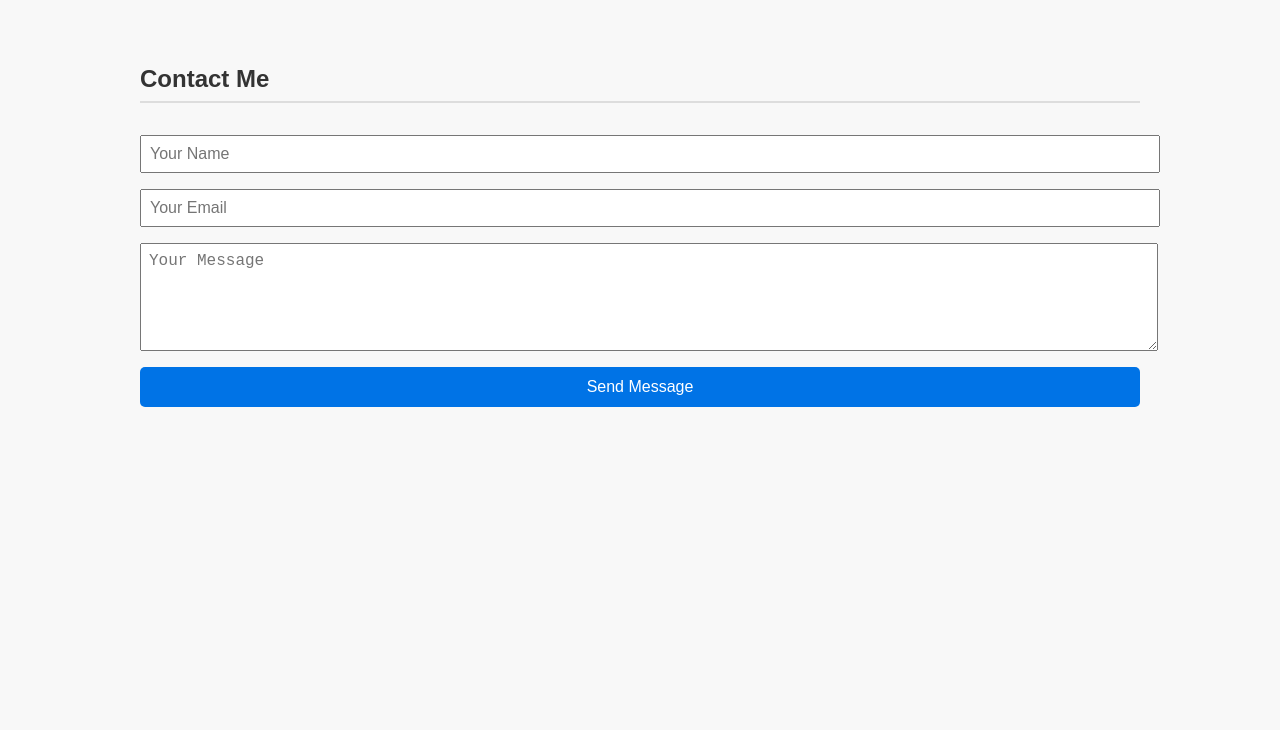
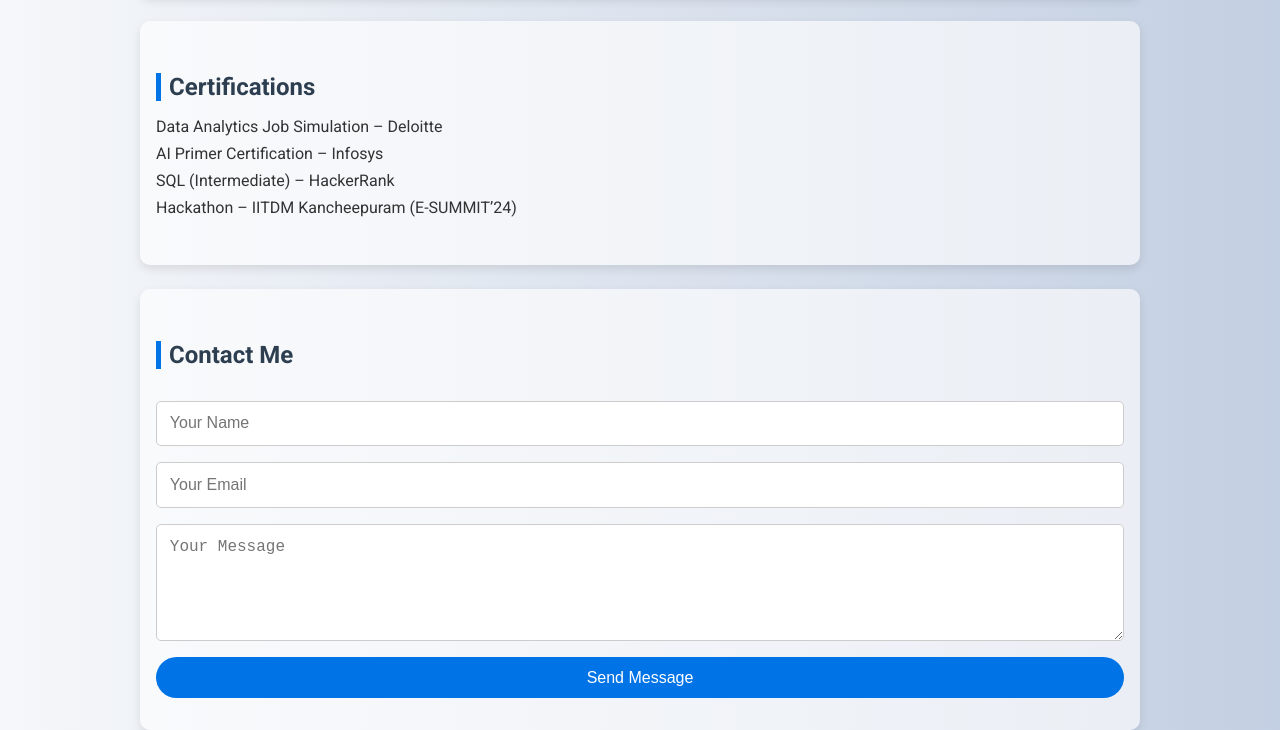
Before and after one commit to Harish701-hue/Harish-portfolio, a plain HTML site: page index.html in a window 1280 px wide. Shown: the part 1603-2333 px from the top of the page. Before the commit the page ends 2042 px from the top, so only its background shows below. Drawn offline with Linux system fonts and the light colour scheme.

Commit message:
Add files via upload

```diff
--- a/index.html
+++ b/index.html
@@ -4,23 +4,93 @@
   <meta charset="UTF-8" />
   <meta name="viewport" content="width=device-width, initial-scale=1.0" />
   <title>Koppula Harish Reddy | Portfolio</title>
+  <link rel="preconnect" href="https://fonts.googleapis.com">
+  <link rel="preconnect" href="https://fonts.gstatic.com" crossorigin>
+  <link href="https://fonts.googleapis.com/css2?family=Roboto:wght@400;700&display=swap" rel="stylesheet">
   <style>
-    body { font-family: Arial, sans-serif; margin: 0; padding: 0; background: #f8f8f8; color: #333; }
-    header { background: #1a1a1a; color: #fff; padding: 2rem 1rem; text-align: center; }
-    section { padding: 2rem 1rem; max-width: 1000px; margin: auto; }
-    h2 { border-bottom: 2px solid #ddd; padding-bottom: 0.5rem; margin-bottom: 1rem; }
+    * { box-sizing: border-box; }
+    body {
+      font-family: 'Roboto', sans-serif;
+      margin: 0;
+      background: linear-gradient(to right, #f5f7fa, #c3cfe2);
+      color: #333;
+    }
+    header {
+      background: #2c3e50;
+      color: #fff;
+      padding: 2rem 1rem;
+      text-align: center;
+      position: relative;
+    }
+    header img {
+      width: 120px;
+      height: 120px;
+      border-radius: 50%;
+      object-fit: cover;
+      border: 4px solid #fff;
+      margin-bottom: 1rem;
+    }
+    section {
+      padding: 2rem 1rem;
+      max-width: 1000px;
+      margin: auto;
+      background: #ffffffa1;
+      margin-top: 1.5rem;
+      border-radius: 10px;
+      box-shadow: 0 4px 10px rgba(0,0,0,0.1);
+    }
+    h2 {
+      border-left: 5px solid #0073e6;
+      padding-left: 0.5rem;
+      color: #2c3e50;
+      margin-bottom: 1rem;
+    }
     ul { list-style: none; padding: 0; }
     ul li { margin-bottom: 0.5rem; }
     .project, .cert { margin-bottom: 1.5rem; }
-    .link { color: #0073e6; text-decoration: none; }
-    .resume-btn { display: inline-block; margin-top: 1rem; padding: 0.6rem 1.2rem; background-color: #0073e6; color: white; text-decoration: none; border-radius: 5px; }
-    form { margin-top: 2rem; display: flex; flex-direction: column; gap: 1rem; }
-    input, textarea { padding: 0.5rem; font-size: 1rem; width: 100%; }
-    button { background: #0073e6; color: white; border: none; padding: 0.7rem 1.5rem; font-size: 1rem; cursor: pointer; border-radius: 5px; }
+    .link { color: #0073e6; text-decoration: none; transition: 0.3s; }
+    .link:hover { text-decoration: underline; color: #0050aa; }
+    .resume-btn {
+      display: inline-block;
+      margin-top: 1rem;
+      padding: 0.6rem 1.2rem;
+      background-color: #0073e6;
+      color: white;
+      text-decoration: none;
+      border-radius: 30px;
+      font-weight: bold;
+      transition: background 0.3s ease;
+    }
+    .resume-btn:hover { background-color: #005bb5; }
+    form {
+      margin-top: 2rem;
+      display: flex;
+      flex-direction: column;
+      gap: 1rem;
+    }
+    input, textarea {
+      padding: 0.8rem;
+      font-size: 1rem;
+      width: 100%;
+      border: 1px solid #ccc;
+      border-radius: 5px;
+    }
+    button {
+      background: #0073e6;
+      color: white;
+      border: none;
+      padding: 0.7rem 1.5rem;
+      font-size: 1rem;
+      cursor: pointer;
+      border-radius: 30px;
+      transition: background 0.3s ease;
+    }
+    button:hover { background-color: #005bb5; }
   </style>
 </head>
 <body>
   <header>
+    <img src="https://avatars.githubusercontent.com/u/111069670?v=4" alt="Profile Photo" />
     <h1>KOPPULA HARISH REDDY</h1>
     <p>Aspiring Software Engineer | Full Stack Developer | AI/ML Enthusiast</p>
     <p><a class="link" href="mailto:hharishreddy896@gmail.com">hharishreddy896@gmail.com</a> | <a class="link" href="tel:+917013607153">+91 7013607153</a> | <a class="link" href="https://www.linkedin.com/in/harish-reddy-koppula-08969b36a">LinkedIn</a> | <a class="link" href="https://github.com/Harish701-hue">GitHub</a></p>
```
